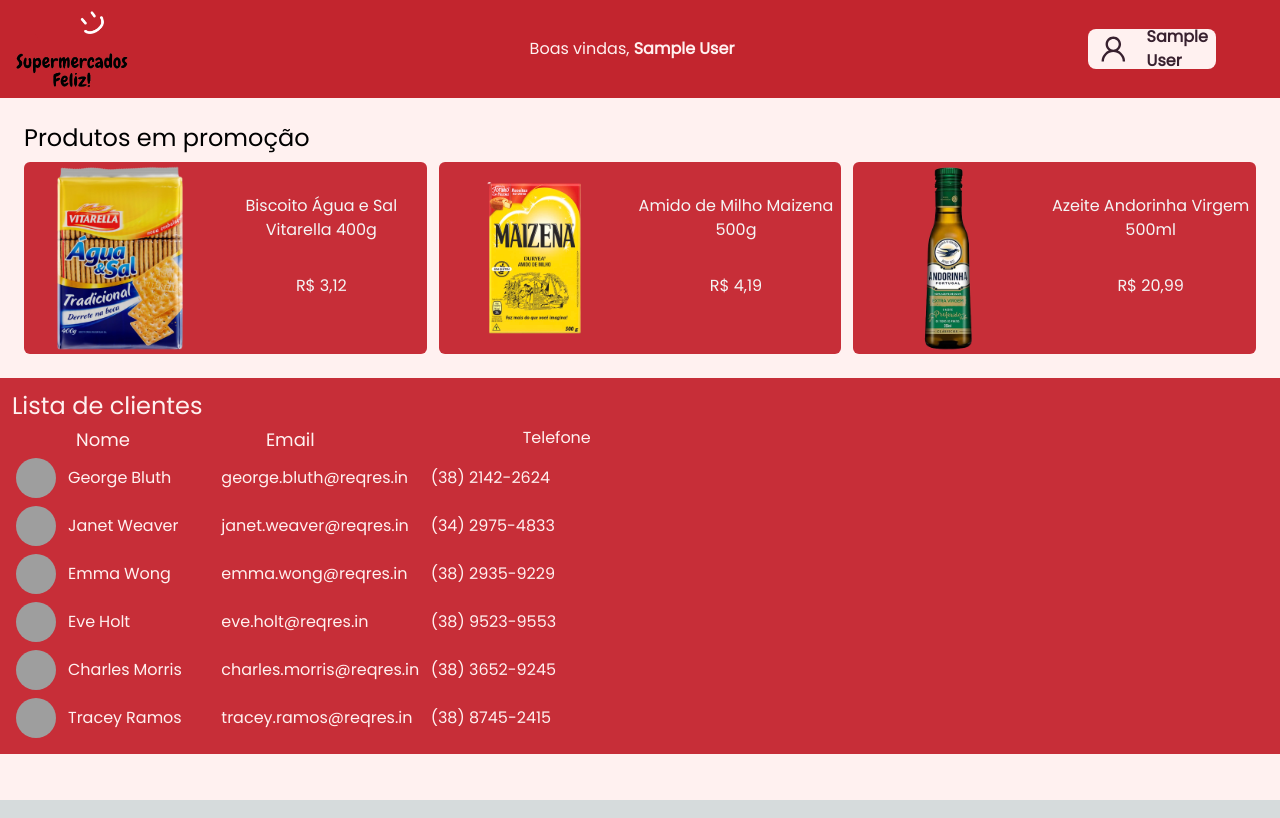
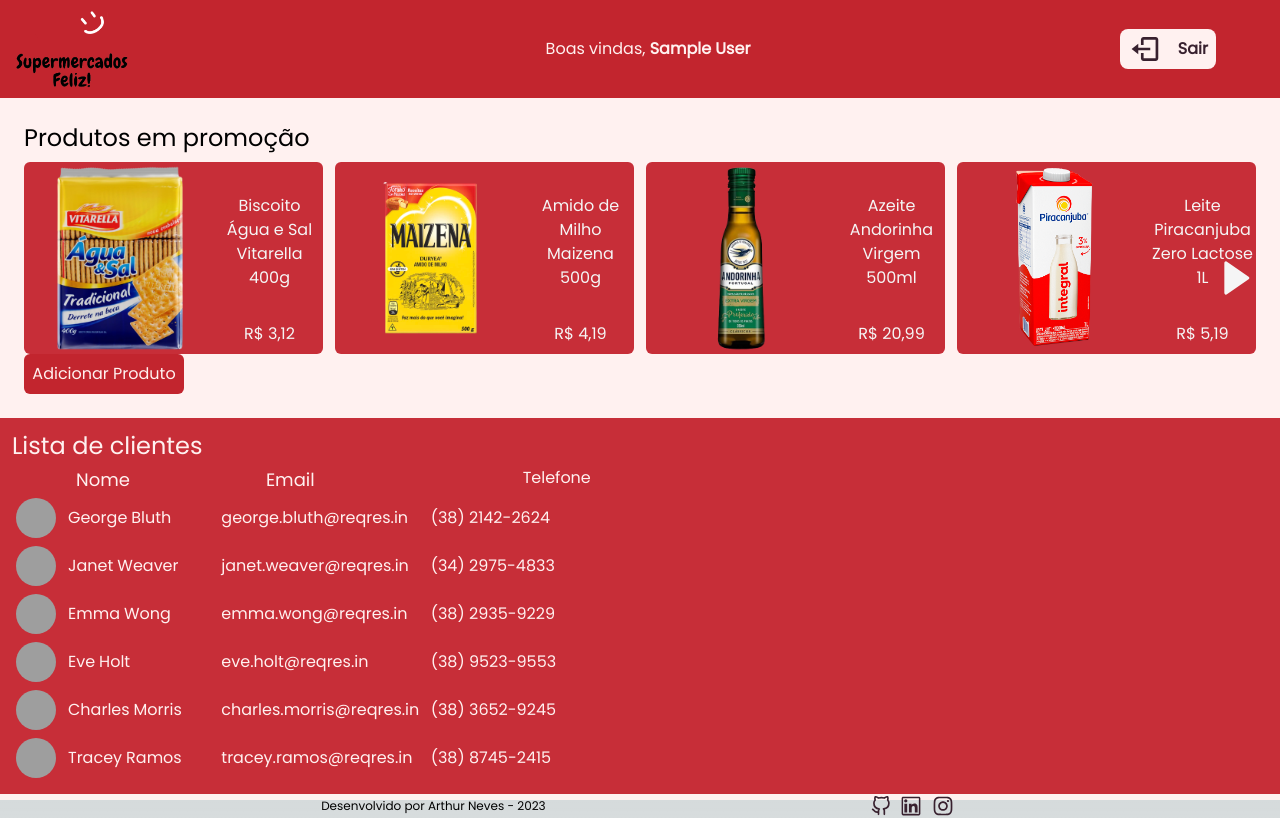
Before and after one commit to arTW0/credfranco-teste-frontend, a Next.js app: page /home-page in a window 1280 px wide. Built offline with nearby package versions, Linux system fonts and the light colour scheme; no server answers; sample sign-in values are in the browser's storage; grey boxes are pictures that could not be loaded.

Commit message:
new product temp

```diff
--- a/src/app/home-page/page.tsx
+++ b/src/app/home-page/page.tsx
@@ -1,13 +1,15 @@
 import Image from 'next/image'
+import Link from 'next/link'
+import { redirect } from 'next/navigation'
 import { getServerSession } from 'next-auth/next'
 
 import { options } from "../api/auth/[...nextauth]/options"
 
 import felizLogo from '../assets/logos/logo-feliz-2.svg'
 
-import { AiOutlineUser as UserIcon } from 'react-icons/ai'
+import { BiLogOut as LogoutIcon } from 'react-icons/bi'
+
 import Footer from '@/components/footer'
-import { redirect } from 'next/navigation'
 import Customers from '../../components/customers'
 import Products from '@/components/products'
 
@@ -24,16 +26,17 @@
       <h2 className='ml-24 text-white-100'>
         Boas vindas, <span className='font-bold'>{session.user?.name}</span>
       </h2>
-      <span className='flex items-center rounded-lg h-10 w-32 my-4 mx-16 bg-white-100'>
-        <UserIcon className='h-4/5 w-4/5 text-black-100' />
+      <Link href="/api/auth/signout" className='flex items-center rounded-lg h-10 w-24 my-4 mx-16 bg-white-100'>
+        <LogoutIcon className='h-4/5 w-4/5 text-black-100' />
         <p className='text-black-100 m-2 font-bold'>
-          {session.user?.name}
+          Sair
         </p>
-      </span>
+      </Link>
     </header>
     <div className='flex flex-col justify-center'>
       <Products />
       <Customers />
     </div>
+    <Footer />
   </main>
 }
--- a/src/components/login-form.tsx
+++ b/src/components/login-form.tsx
@@ -1,21 +1,12 @@
 'use client'
 
-import { useSession } from 'next-auth/react';
-import { redirect } from 'next/navigation';
+import Link from 'next/link';
 
 export default function LoginForm() {
-  const { data: session } = useSession({
-    required: true,
-    onUnauthenticated: () => {
-      redirect('http://localhost:3000/api/auth/signin?callbackUrl=/home-page')
-    }
-  })
-
   return (
-    <button className='items-center mt-2 mb-64 px-2 rounded-md bg-black-800 text-white-100 font-bold h-10 w-24 hover:bg-black-100'
-      type="submit"
-    >
+    <Link className='items-center mt-2 mb-64 px-2 rounded-md bg-black-800 text-white-100 font-bold h-10 w-24 hover:bg-black-100'
+      type="submit" href={'http://localhost:3001/api/auth/signin?callbackUrl=/home-page'}    >
       Home page
-    </button>
+    </Link>
   )
 }
--- a/src/components/products.tsx
+++ b/src/components/products.tsx
@@ -2,6 +2,8 @@
 
 import { useKeenSlider } from "keen-slider/react";
 import "keen-slider/keen-slider.min.css"
+
+import { BiSolidRightArrow as RightArrow } from 'react-icons/bi'
 
 import Image from 'next/image'
 import Amido from '../app/assets/products/amido.png'
@@ -9,14 +11,7 @@
 import Leite from '../app/assets/products/leite.png'
 import Polvilho from '../app/assets/products/polvilho.png'
 import Biscoito from '../app/assets/products/biscoito.png'
-
-export default function Products() {
-  const [sliderRef] = useKeenSlider({
-    slides: {
-      perView: 3,
-      spacing: 12,
-    }
-  })
+import { useState } from "react";
 
 const productsList = [
   {
@@ -51,11 +46,41 @@
   }
 ]
 
+export default function Products() {
+  const [newProduct, setNewProduct] = useState(false)
+  const [file, setFile] = useState<File>()
+
+  const [sliderRef] = useKeenSlider({
+    slides: {
+      perView: 4,
+      spacing: 12,
+    }
+  })
+
+  async function onSubmitHandler(e: React.FormEvent<HTMLFormElement>) {
+    e.preventDefault()
+    if (!file) return
+
+    try {
+      const data = new FormData()
+      data.set('file', file)
+
+      const response = await fetch('/api/products', {
+        method: 'POST',
+        body: data
+      })
+
+      if (response.ok) throw new Error(await response.text())
+    } catch (error: any) {
+      console.log(error)
+    }
+  }
+
   return <div className="m-6">
     <h1 className="text-2xl justify-items-start mb-2">Produtos em promoção</h1>
     <div ref={sliderRef} className="keen-slider h-48 w-12">
       {productsList.map(product => {
-        return <div className="bg-red-200 keen-slider__slide flex rounded-md" key={product.id}>
+        return <div className="cursor-pointer bg-red-200 keen-slider__slide flex rounded-md" key={product.id}>
           <Image
             className='w-48'
             src={product.image}
@@ -64,9 +89,36 @@
             <h1 className="my-8">{product.name}</h1>
             <p>{product.price}</p>
           </div>
-        </div>;
+        </div>
       })}
+      <RightArrow className="absolute right-0 top-1/2 h-10 w-10 text-white-800" />
     </div>
+
+    {newProduct ? <form onSubmit={onSubmitHandler}>
+      <input
+        className="border-black-100"
+        type="text"
+        placeholder="Nome do produto"
+        onChange={(e) => { e.target.value = e.target.value.replace(/[^a-zA-Z0-9 ]/g, '') }}
+      />
+
+      <input
+        className="border-black-100"
+        type="text"
+        placeholder="Preço do produto"
+        onChange={(e) => { e.target.value = e.target.value.replace(/\D/g, '') }}
+      />
+
+      <input
+        className="border-black-100"
+        type="file"
+        onChange={(e) => setFile(e.target.files?.[0])}
+      />
+
+      <button className="bg-red-700 text-white-100 rounded-md h-10 w-40 hover:bg-red-800" type="submit">Adicionar</button>
+    </form>
+      : <button className="bg-red-700 text-white-100 rounded-md h-10 w-40 hover:bg-red-800" onClick={() => { setNewProduct(true) }}>Adicionar Produto</button>
+    }
   </div>
 
 }
```
Lines whose indentation alone changed are shown as unchanged.
